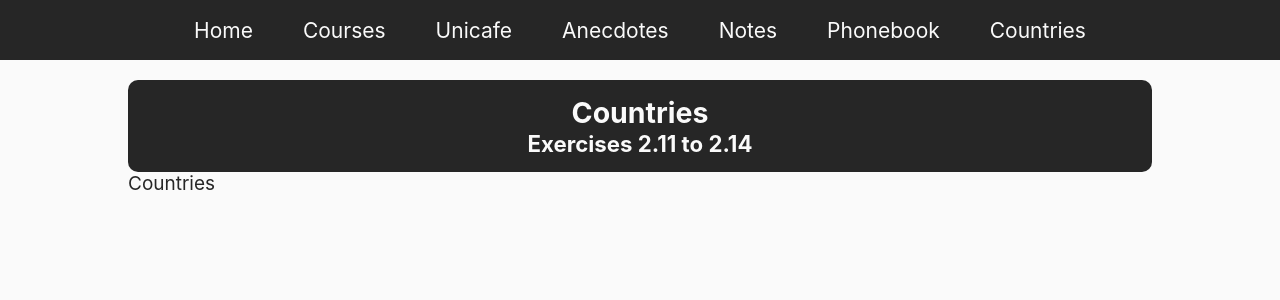
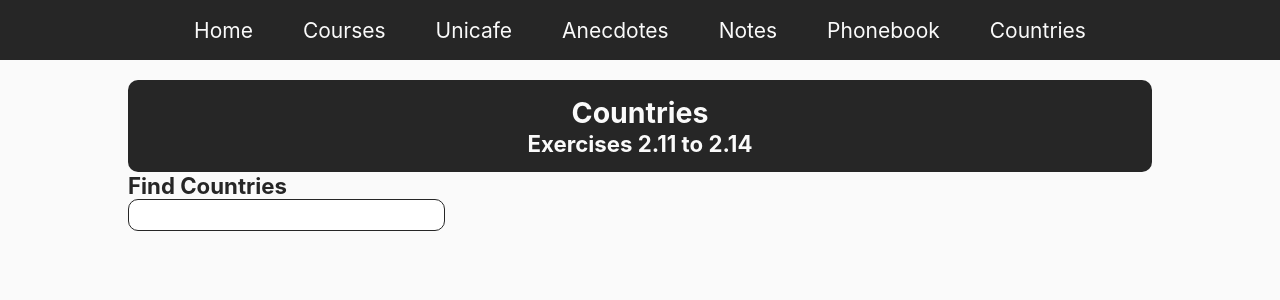
Before and after one commit to juancaricodev/fullstack-bootcamp, a React app: page /countries in a window 1280 px wide. Shown: the top 300 px of the page. Built offline with nearby package versions, Linux system fonts and the light colour scheme.

Commit message:
feat[2.12](Countries): initial template for exercise implemented

```diff
--- a/src/containers/Countries.jsx
+++ b/src/containers/Countries.jsx
@@ -1,4 +1,4 @@
-import React from 'react'
+import React, { useState, useEffect } from 'react'
 
 const Countries = () => {
   return (
@@ -9,7 +9,10 @@ const Countries = () => {
       </div>
 
       <div className='countries'>
-        Countries
+        <div className='search'>
+          <h3>Find Countries</h3>
+          <input type='text' />
+        </div>
       </div>
     </>
   )
```
